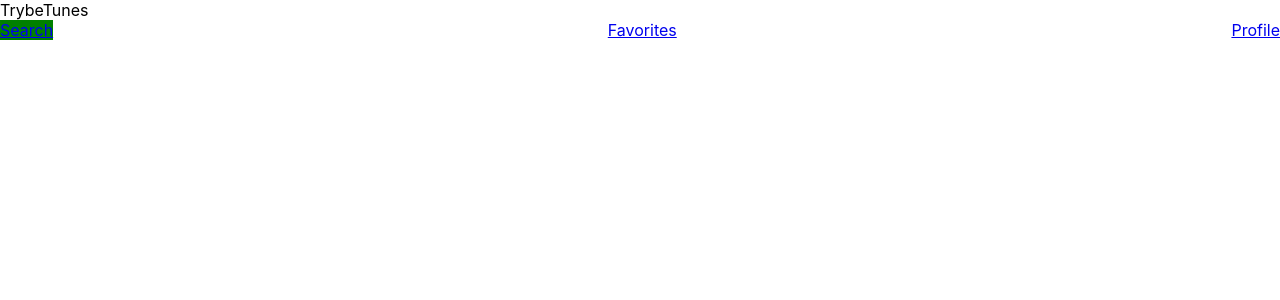
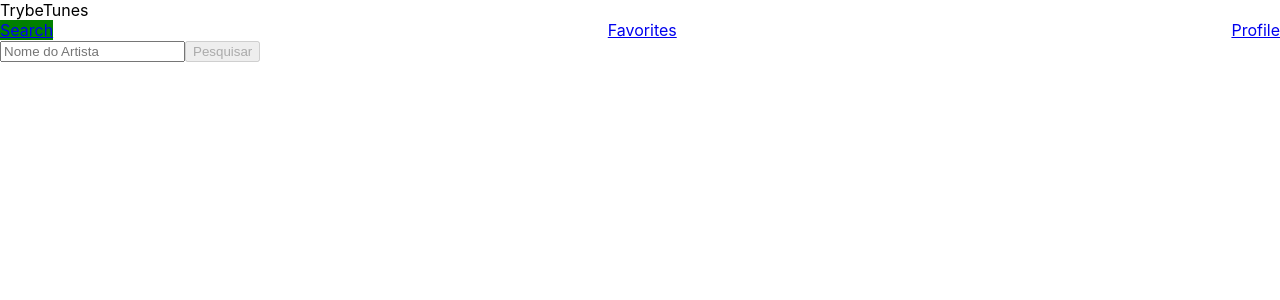
Before and after one commit to Gudine/trybe-projetos, a React (Create React App) app in the folder 14-trybetunes/: page /search in a window 1280 px wide. Shown: the top 300 px of the page. Built offline with nearby package versions, Linux system fonts and the light colour scheme.

Commit message:
Adiciona barra de pesquisa de artistas

```diff
--- a/14-trybetunes/src/pages/Search.jsx
+++ b/14-trybetunes/src/pages/Search.jsx
@@ -2,10 +2,46 @@
 import Header from '../components/Header';
 
 class Search extends Component {
+  constructor() {
+    super();
+
+    this.state = {
+      artist: '',
+    };
+  }
+
+  handleChange = ({ target }) => {
+    const { name, type } = target;
+    const value = type === 'checkbox' ? target.checked : target.value;
+    this.setState({
+      [name]: value,
+    });
+  };
+
   render() {
+    const { artist } = this.state;
+    const MIN_ARTIST_LENGTH = 2;
+
     return (
       <div data-testid="page-search">
         <Header />
+        <form className="search-bar">
+          <input
+            data-testid="search-artist-input"
+            type="text"
+            name="artist"
+            value={ artist }
+            onChange={ this.handleChange }
+            placeholder="Nome do Artista"
+          />
+          <button
+            data-testid="search-artist-button"
+            type="submit"
+            disabled={ artist.length < MIN_ARTIST_LENGTH }
+          >
+            Pesquisar
+          </button>
+        </form>
       </div>
     );
   }
```
